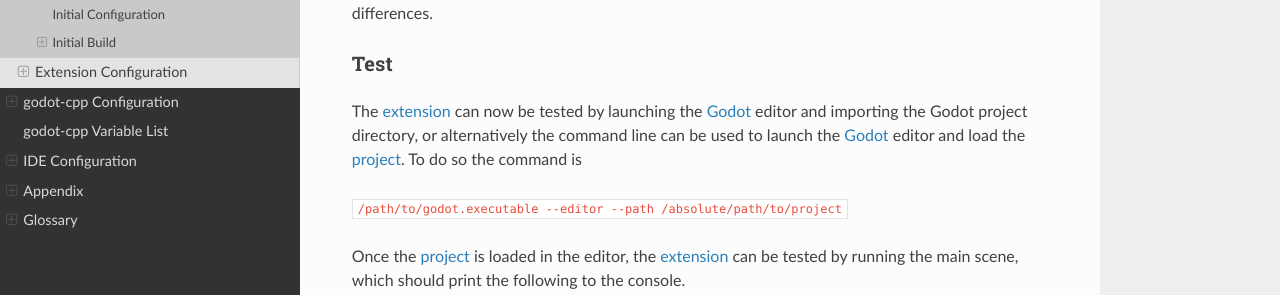
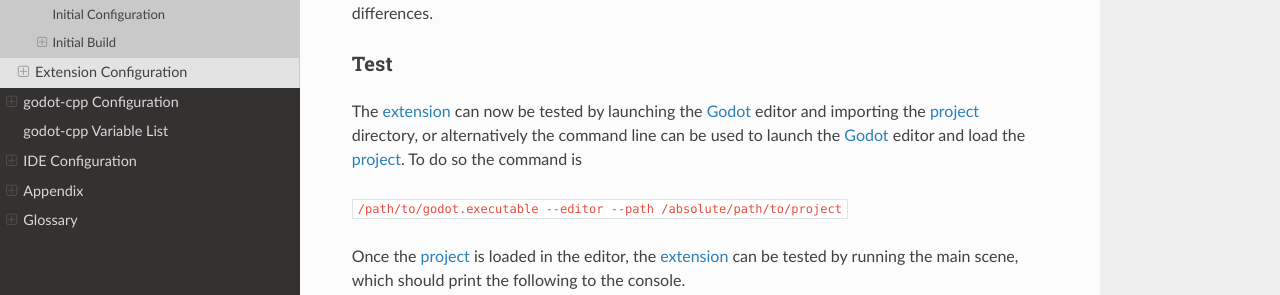
Before and after one commit to silenuz/GDExtension_CMake, a Sphinx documentation site: the page built from docs/source/introduction/first_steps.rst, in a window 1280 px wide and 900 px high, scrolled down 3120 px. Shown: the part 226-521 px from the top of the window. Built offline with Sphinx 7.4.7 and the Read the Docs theme 3.1.0, drawn with Linux system fonts in a browser that asks for light colours.

Commit message:
glossary edits

```diff
--- a/docs/source/glossary.rst
+++ b/docs/source/glossary.rst
@@ -103,7 +103,7 @@ Definition of terms specific to GDExtension development
 
 
    project
-       The example :term:`Godot` project, which in the initial download of the :term:`godot cpp template` is simply called project.
+       The example :term:`Godot` project, which in the initial download of the :term:`template` is simply called project.
        The sub directory bin contains the :term:`.gdextension file` as well as a sub directory for each :term:`target platform`.
        By default the compiled library for the :term:`extension` will be found in the folder named for the :term:`target platform`.
 
--- a/docs/source/introduction/first_steps.rst
+++ b/docs/source/introduction/first_steps.rst
@@ -162,7 +162,7 @@ then the name of the :term:`library` will have to be adjusted in the :term:`.gde
 
 Test
 ^^^^
-The :term:`extension` can now be tested by launching the :term:`Godot` editor and importing the :term:`Godot project` directory, or alternatively
+The :term:`extension` can now be tested by launching the :term:`Godot` editor and importing the :term:`project` directory, or alternatively
 the command line can be used to launch the :term:`Godot` editor and load the :term:`project`.  To do so the command is
 
 ``/path/to/godot.executable --editor --path /absolute/path/to/project``
```
Also changed, not shown: other parts of docs/source/glossary.rst (+1 -1 lines).
